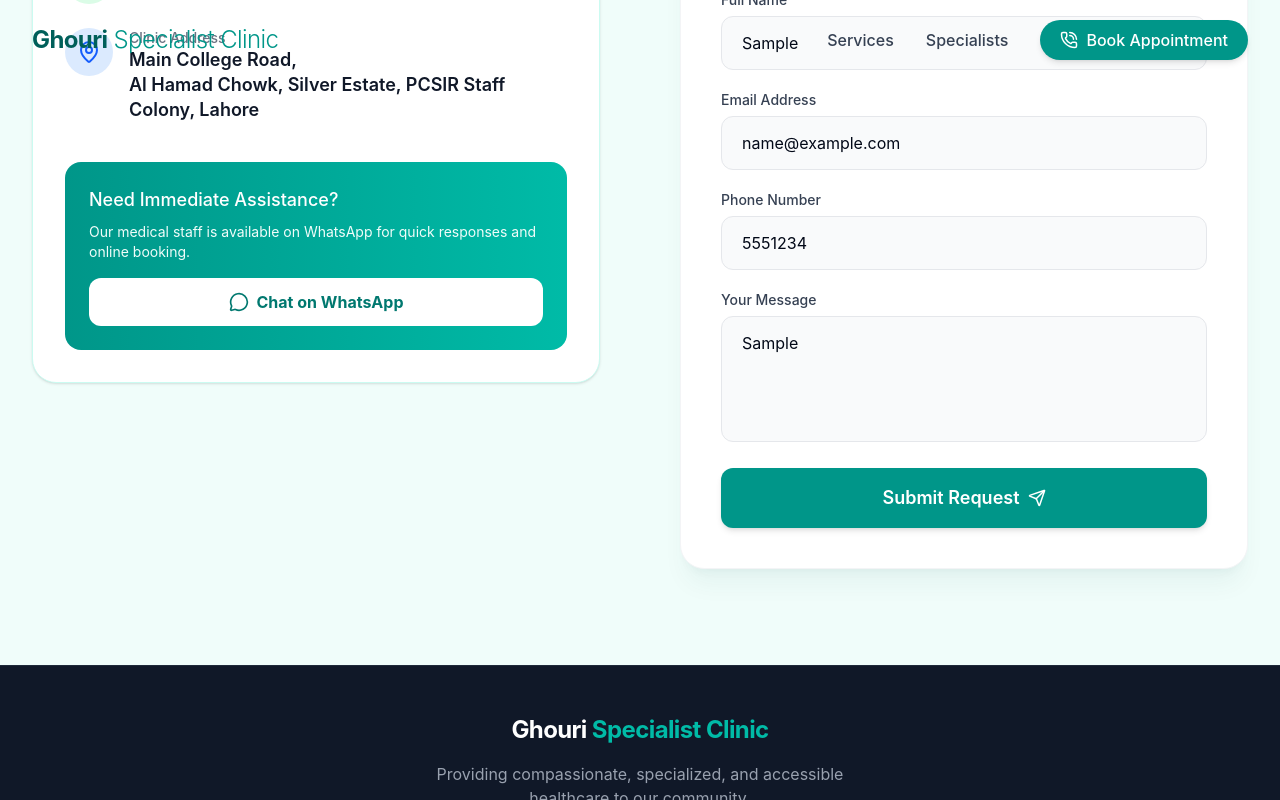
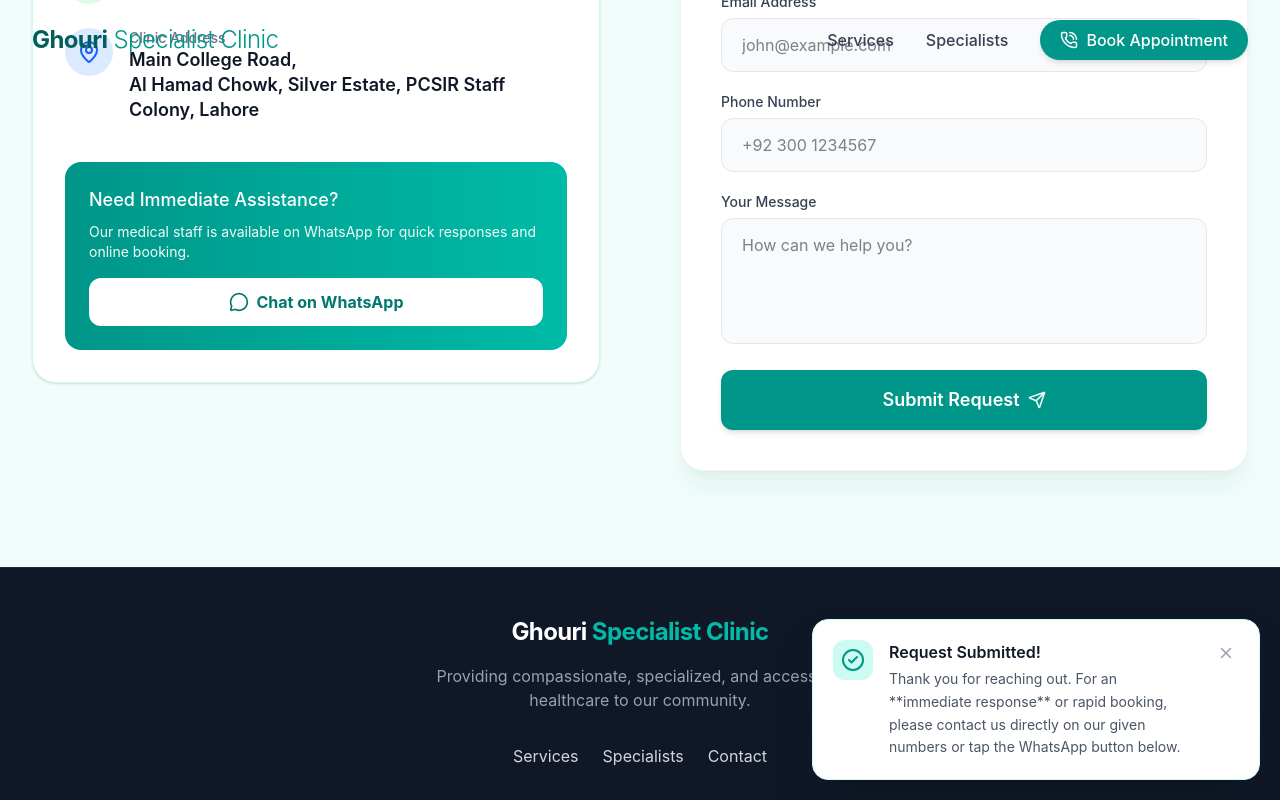
Before and after one commit to usmanghouri/GhouriSpecialistClinic, a Next.js app: page / in a window 1280 px wide. Both pictures are taken after typing "Sample", "name@example.com", "5551234", "Sample" into the empty fields and a click on the button "Submit Request". Shown: the part 3572-4372 px from the top of the page. Built offline with nearby package versions, Linux system fonts and the light colour scheme.

Commit message:
Request toaster

```diff
--- a/src/components/ContactForm.tsx
+++ b/src/components/ContactForm.tsx
@@ -1,20 +1,64 @@
 "use client";
 
 import { useState } from "react";
-import { motion } from "framer-motion";
-import { Phone, MessageCircle, MapPin, Send } from "lucide-react";
+import { motion, AnimatePresence } from "framer-motion";
+import { Phone, MessageCircle, MapPin, Send, CheckCircle2, X } from "lucide-react";
 
 export default function ContactForm() {
-  const [sent, setSent] = useState(false);
+  const [showToast, setShowToast] = useState(false);
 
   function submitForm(e: React.FormEvent) {
     e.preventDefault();
-    setSent(true);
-    setTimeout(() => setSent(false), 4000);
+
+    // Trigger the custom toast notification
+    setShowToast(true);
+
+    // Optional: Reset the form fields after submission
+    const target = e.target as HTMLFormElement;
+    target.reset();
+
+    // Automatically hide the toast after 6 seconds
+    setTimeout(() => {
+      setShowToast(false);
+    }, 9000);
   }
 
   return (
-    <section id="contact" className="py-24 bg-teal-50">
+    <section id="contact" className="py-24 bg-teal-50 relative">
+
+      {/* --- CUSTOM TOAST NOTIFICATION CORNER --- */}
+      <div className="fixed bottom-5 right-5 z-50 max-w-md w-full px-4 sm:px-0">
+        <AnimatePresence>
+          {showToast && (
+            <motion.div
+              initial={{ opacity: 0, y: 50, scale: 0.9 }}
+              animate={{ opacity: 1, y: 0, scale: 1 }}
+              exit={{ opacity: 0, y: 20, scale: 0.9 }}
+              className="bg-white border border-teal-100 rounded-2xl p-5 shadow-2xl flex items-start gap-4 ring-1 ring-teal-900/5"
+            >
+              <div className="p-2 bg-teal-100 text-teal-600 rounded-xl shrink-0">
+                <CheckCircle2 size={24} />
+              </div>
+
+              <div className="flex-1">
+                <h4 className="font-semibold text-gray-900 text-base mb-1">Request Submitted!</h4>
+                <p className="text-sm text-gray-600 leading-relaxed">
+                  Thank you for reaching out. For an **immediate response** or rapid booking, please contact us directly on our given numbers or tap the WhatsApp button below.
+                </p>
+              </div>
+
+              <button
+                onClick={() => setShowToast(false)}
+                className="text-gray-400 hover:text-gray-600 p-1 rounded-lg transition-colors"
+              >
+                <X size={18} />
+              </button>
+            </motion.div>
+          )}
+        </AnimatePresence>
+      </div>
+      {/* ---------------------------------------- */}
+
       <div className="max-w-7xl mx-auto px-4 sm:px-6 lg:px-8">
         <div className="text-center max-w-3xl mx-auto mb-16">
           <motion.h2
@@ -49,7 +93,7 @@ export default function ContactForm() {
               <h3 className="text-2xl font-semibold text-gray-900 mb-6">Contact Information</h3>
 
               <div className="space-y-6">
-                <a href="tel:+923001234567" className="flex items-center gap-4 group">
+                <a href="tel:+923364008086" className="flex items-center gap-4 group">
                   <div className="w-12 h-12 bg-teal-100 rounded-full flex items-center justify-center text-teal-600 group-hover:bg-teal-600 group-hover:text-white transition-colors">
                     <Phone size={24} />
                   </div>
@@ -59,7 +103,7 @@ export default function ContactForm() {
                   </div>
                 </a>
 
-                <a href="https://wa.me/923001234567" target="_blank" rel="noopener noreferrer" className="flex items-center gap-4 group">
+                <a href="https://wa.me/923364008086" target="_blank" rel="noopener noreferrer" className="flex items-center gap-4 group">
                   <div className="w-12 h-12 bg-green-100 rounded-full flex items-center justify-center text-green-600 group-hover:bg-green-600 group-hover:text-white transition-colors">
                     <MessageCircle size={24} />
                   </div>
@@ -106,17 +150,6 @@ export default function ContactForm() {
             className="bg-white p-8 md:p-10 rounded-3xl shadow-xl shadow-teal-900/5 border border-gray-100"
           >
             <h3 className="text-2xl font-semibold text-gray-900 mb-6">Send us a Message</h3>
-
-            {sent && (
-              <motion.div
-                initial={{ opacity: 0, y: -10 }}
-                animate={{ opacity: 1, y: 0 }}
-                className="mb-6 p-4 bg-green-50 text-green-700 rounded-xl border border-green-200 flex items-start gap-3"
-              >
-                <div className="mt-0.5"><Send size={18} /></div>
-                <p className="text-sm font-medium">Message sent successfully! We will get back to you shortly. For immediate response, please use WhatsApp.</p>
-              </motion.div>
-            )}
 
             <form onSubmit={submitForm} className="space-y-5">
               <div>
```
